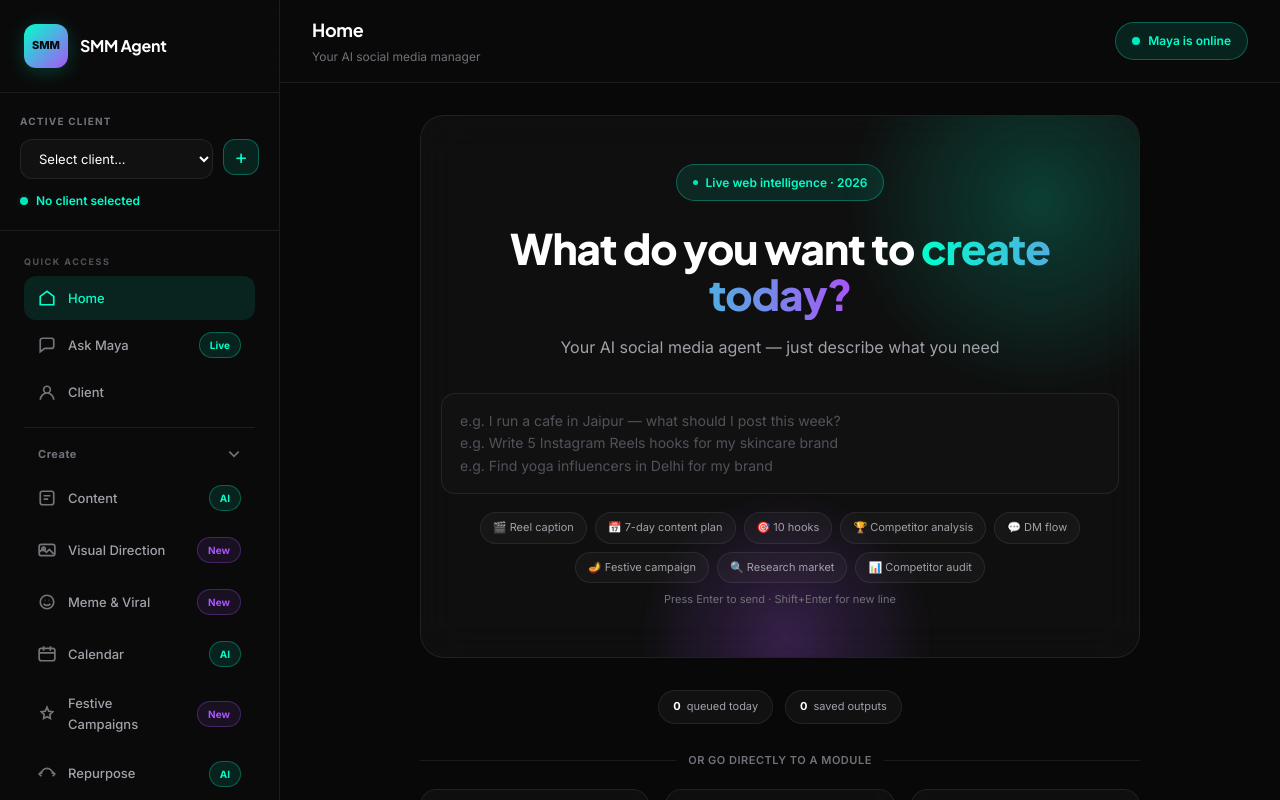
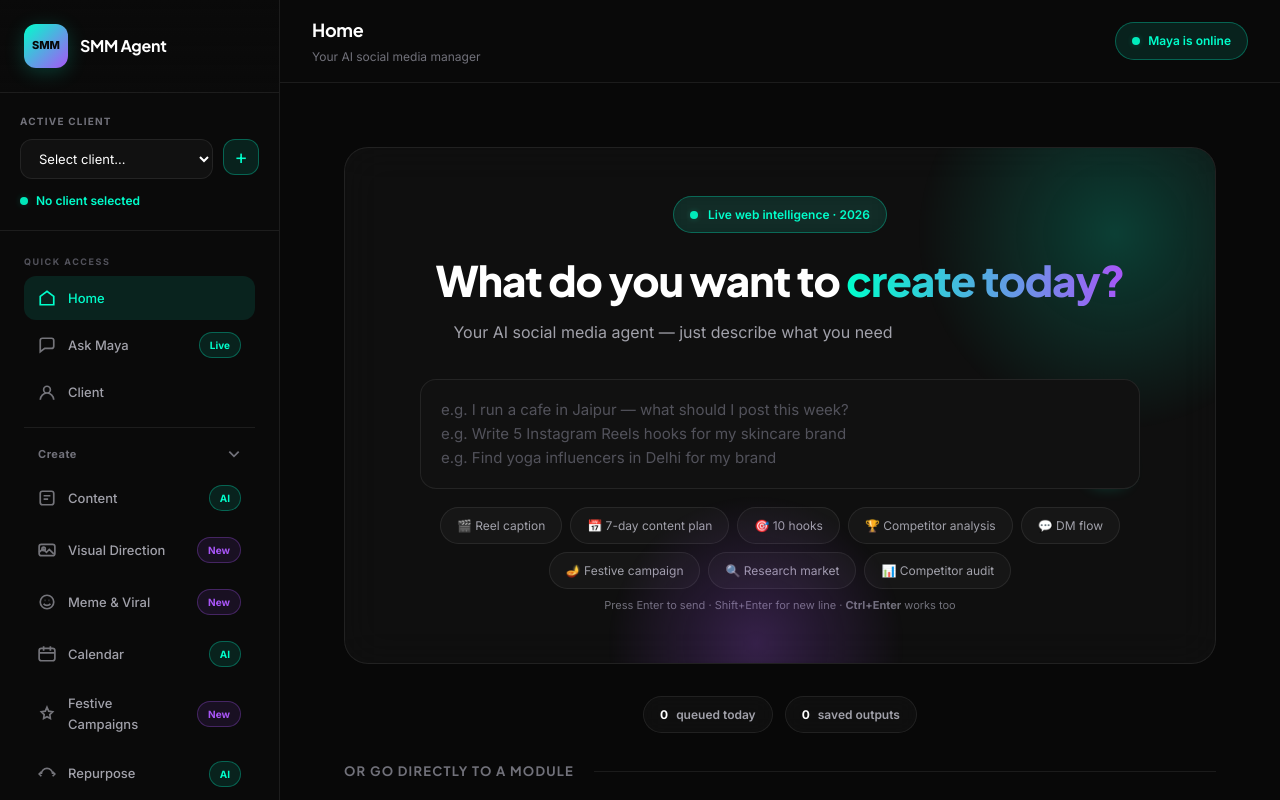
Before and after one commit to Gautam130/smm-agentAI, a Next.js app: page / in a window 1280 px wide. Built offline with nearby package versions, Linux system fonts and the light colour scheme.

Commit message:
Home page - use CSS classes from original

```diff
--- a/app/globals.css
+++ b/app/globals.css
@@ -1368,3 +1368,122 @@ select option {
   background: var(--accent-purple);
   color: #ffffff;
 }
+
+/* ── AGENT INPUT ── */
+#agent-input {
+  width: 100%;
+  background: var(--bg-card);
+  border: 1px solid var(--border-glass);
+  border-radius: var(--radius-lg);
+  padding: 18px 60px 18px 20px;
+  font-size: 15px;
+  font-family: var(--font);
+  color: var(--text-primary);
+  resize: none;
+  outline: none;
+  line-height: 1.6;
+  transition: all var(--duration-fast) var(--ease-premium);
+}
+
+#agent-input:focus {
+  border-color: var(--accent);
+  box-shadow: 0 0 30px var(--accent-glow);
+}
+
+#agent-send-btn {
+  position: absolute;
+  right: 12px;
+  bottom: 12px;
+  width: 40px;
+  height: 40px;
+  border-radius: var(--radius-md);
+  background: linear-gradient(135deg, var(--accent) 0%, #00ccaa 100%);
+  border: none;
+  cursor: pointer;
+  display: flex;
+  align-items: center;
+  justify-content: center;
+  transition: all var(--duration-fast) var(--ease-premium);
+  box-shadow: 0 4px 15px var(--accent-glow);
+}
+
+#agent-send-btn:hover {
+  transform: scale(1.08);
+  box-shadow: 0 6px 25px var(--accent-glow);
+}
+
+/* ── QUICK PROMPTS ── */
+#quick-prompts {
+  display: flex;
+  gap: 8px;
+  flex-wrap: wrap;
+  justify-content: center;
+  margin-bottom: 8px;
+}
+
+#quick-prompts button {
+  font-size: 12px;
+  padding: 8px 16px;
+  border-radius: 24px;
+  border: 0.5px solid var(--border-glass);
+  background: var(--bg-glass);
+  color: var(--text-secondary);
+  cursor: pointer;
+  font-family: var(--font);
+  transition: all var(--duration-fast) var(--ease-premium);
+}
+
+#quick-prompts button:hover {
+  border-color: var(--accent);
+  color: var(--accent);
+  background: var(--accent-dim);
+  box-shadow: 0 0 15px var(--accent-glow);
+}
+
+/* ── AGENT OUTPUT ── */
+#agent-output-box {
+  background: var(--bg-glass);
+  border: 0.5px solid var(--border-glass);
+  border-radius: var(--radius-lg);
+  padding: 24px;
+  font-size: 14px;
+  line-height: 1.85;
+  color: var(--text-primary);
+  min-height: 100px;
+  backdrop-filter: blur(15px);
+  overflow-x: auto;
+  word-wrap: break-word;
+  max-width: 100%;
+}
+
+#agent-output-box table {
+  display: block;
+  overflow-x: auto;
+  white-space: nowrap;
+}
+
+#agent-output-box pre,
+#agent-output-box code {
+  overflow-x: auto;
+  word-wrap: break-word;
+  white-space: pre-wrap;
+}
+
+#agent-output-box a {
+  word-break: break-all;
+}
+
+/* ── H BADGE ── */
+.hbadge {
+  display: flex;
+  align-items: center;
+  gap: 8px;
+  padding: 8px 16px;
+  background: var(--bg-glass);
+  border: 0.5px solid var(--border-glass);
+  border-radius: 24px;
+  font-size: 12px;
+  font-weight: 600;
+  color: var(--text-secondary);
+  backdrop-filter: blur(10px);
+}
--- a/app/page.tsx
+++ b/app/page.tsx
@@ -65,33 +65,24 @@ export default function HomePage() {
   };
 
   return (
-    <div style={{ maxWidth: '720px', margin: '0 auto', textAlign: 'center' }}>
-      <div style={{
-        marginBottom: '32px',
-        padding: '48px 20px',
-        position: 'relative',
-        overflow: 'hidden',
-        borderRadius: '24px',
-        background: 'rgba(255,255,255,0.03)',
-        border: '1px solid rgba(255,255,255,0.08)',
-        backdropFilter: 'blur(20px)'
-      }}>
-        <div style={{ position: 'absolute', top: '-100px', right: '-100px', width: '400px', height: '400px', borderRadius: '50%', background: 'radial-gradient(circle, rgba(0,255,204,0.2) 0%, transparent 70%)', animation: 'float 8s ease-in-out infinite' }}></div>
-        <div style={{ position: 'absolute', bottom: '-150px', left: '30%', width: '300px', height: '300px', borderRadius: '50%', background: 'radial-gradient(circle, rgba(168,85,247,0.25) 0%, transparent 70%)', animation: 'float 10s ease-in-out infinite reverse' }}></div>
-
-        <div style={{ display: 'inline-flex', alignItems: 'center', gap: '8px', padding: '8px 16px', background: 'rgba(0,255,204,0.1)', border: '1px solid rgba(0,255,204,0.3)', borderRadius: '24px', fontSize: '12px', color: '#00ffcc', fontWeight: 600, marginBottom: '24px', position: 'relative', zIndex: 1 }}>
-          <span style={{ width: '5px', height: '5px', borderRadius: '50%', background: '#00ffcc', animation: 'pulse 2s infinite' }}></span>
+    <div className="content-area" style={{ maxWidth: '1200px', margin: '0 auto' }}>
+      {/* Hero Section */}
+      <div className="home-hero" style={{ textAlign: 'center' }}>
+        <div className="hero-eyebrow">
+          <span className="hero-eyebrow-dot"></span>
           Live web intelligence · 2026
         </div>
 
-        <h1 style={{ fontFamily: "'Plus Jakarta Sans', var(--head)", fontSize: '42px', fontWeight: 800, lineHeight: 1.1, marginBottom: '16px', letterSpacing: '-1px', position: 'relative', zIndex: 1 }}>
-          What do you want to <span style={{ background: 'linear-gradient(90deg, #00ffcc, #a855f7)', WebkitBackgroundClip: 'text', WebkitTextFillColor: 'transparent' }}>create today?</span>
+        <h1 className="hero-h1">
+          What do you want to <span>create today?</span>
         </h1>
 
-        <p style={{ fontSize: '16px', color: '#a1a1aa', lineHeight: 1.7, marginBottom: '32px', position: 'relative', zIndex: 1 }}>Your AI social media agent — just describe what you need</p>
+        <p className="hero-p">Your AI social media agent — just describe what you need</p>
 
-        <div style={{ marginBottom: '12px', position: 'relative', zIndex: 1 }}>
+        {/* Agent Input */}
+        <div style={{ position: 'relative', marginBottom: '12px', maxWidth: '720px', margin: '0 auto 12px' }}>
           <textarea
+            id="agent-input"
             value={query}
             onChange={(e) => setQuery(e.target.value)}
             onKeyDown={(e) => { if (e.key === 'Enter' && !e.shiftKey) { e.preventDefault(); handleSearch(); } }}
@@ -99,165 +90,80 @@ export default function HomePage() {
 e.g. Write 5 Instagram Reels hooks for my skincare brand
 e.g. Find yoga influencers in Delhi for my brand"
             rows={3}
-            style={{
-              width: '100%',
-              background: '#111111',
-              border: '1.5px solid rgba(255,255,255,0.08)',
-              borderRadius: '14px',
-              padding: '16px 56px 16px 18px',
-              fontSize: '14px',
-              color: '#ffffff',
-              resize: 'none',
-              outline: 'none',
-              lineHeight: 1.6,
-              transition: 'border 0.2s',
-              fontFamily: 'var(--font)',
-            }}
           />
           <button
+            id="agent-send-btn"
             onClick={handleSearch}
             disabled={loading}
-            style={{
-              position: 'absolute',
-              right: '12px',
-              bottom: '12px',
-              width: '36px',
-              height: '36px',
-              borderRadius: '9px',
-              background: '#00ffcc',
-              border: 'none',
-              cursor: loading ? 'not-allowed' : 'pointer',
-              display: 'flex',
-              alignItems: 'center',
-              justifyContent: 'center',
-              transition: 'all 0.2s',
-              opacity: loading ? 0.5 : 1
-            }}
           >
-            <svg width="16" height="16" viewBox="0 0 16 16" fill="none" stroke="#000" strokeWidth="2"><path d="M3 8h10M9 4l4 4-4 4" /></svg>
+            <svg width="16" height="16" viewBox="0 0 16 16" fill="none" stroke="currentColor" strokeWidth="2"><path d="M3 8h10M9 4l4 4-4 4" /></svg>
           </button>
         </div>
 
-        <div style={{ display: 'flex', gap: '8px', flexWrap: 'wrap', justifyContent: 'center', marginBottom: '8px', position: 'relative', zIndex: 1 }}>
+        {/* Quick Prompts */}
+        <div id="quick-prompts" style={{ marginBottom: '8px' }}>
           {quickPrompts.map((qp, i) => (
-            <button
-              key={i}
-              onClick={() => handleQuickPrompt(qp.prompt)}
-              style={{
-                fontSize: '11px',
-                padding: '6px 12px',
-                borderRadius: '20px',
-                border: '1px solid rgba(255,255,255,0.08)',
-                background: 'rgba(255,255,255,0.03)',
-                color: '#a1a1aa',
-                cursor: 'pointer',
-                fontFamily: 'var(--font)',
-                transition: 'all 0.15s'
-              }}
-            >
+            <button key={i} onClick={() => handleQuickPrompt(qp.prompt)}>
               {qp.label}
             </button>
           ))}
         </div>
 
-        <div style={{ fontSize: '11px', color: '#71717a', position: 'relative', zIndex: 1 }}>Press Enter to send · Shift+Enter for new line</div>
+        <div style={{ fontSize: '11px', color: 'var(--muted)' }}>Press Enter to send · Shift+Enter for new line · <b>Ctrl+Enter</b> works too</div>
       </div>
 
+      {/* Output */}
       {showResults && (
-        <div style={{ marginBottom: '32px', textAlign: 'left', animation: 'fadeSlideIn 0.4s ease' }}>
-          <div style={{ display: 'flex', alignItems: 'center', justifyContent: 'space-between', marginBottom: '12px' }}>
-            <div style={{ fontSize: '12px', fontWeight: 600, color: '#00ffcc', display: 'flex', alignItems: 'center', gap: '6px' }}>
-              <span style={{ width: '6px', height: '6px', borderRadius: '50%', background: '#00ffcc' }}></span>
-              Agent response
-            </div>
+        <div className="output-wrap show">
+          <div className="output-header">
+            <div className="output-label">Agent response</div>
             <div style={{ display: 'flex', gap: '6px' }}>
-              <button style={{ fontSize: '11px', padding: '4px 10px', borderRadius: '6px', border: '1px solid rgba(255,255,255,0.08)', background: 'transparent', color: '#a1a1aa', cursor: 'pointer' }}>Copy</button>
-              <button onClick={() => setShowResults(false)} style={{ fontSize: '11px', padding: '4px 10px', borderRadius: '6px', border: '1px solid rgba(255,255,255,0.08)', background: 'transparent', color: '#71717a', cursor: 'pointer' }}>✕ Clear</button>
+              <button className="copy-output" onClick={() => navigator.clipboard.writeText(results)}>Copy</button>
+              <button className="copy-output" onClick={() => setShowResults(false)} style={{ border: 'none', background: 'transparent' }}>✕ Clear</button>
             </div>
           </div>
-          <div style={{ background: '#111111', border: '1px solid rgba(255,255,255,0.08)', borderRadius: '12px', padding: '20px', fontSize: '13px', lineHeight: 1.8, color: '#ffffff', borderLeft: '2px solid #00ffcc', whiteSpace: 'pre-wrap' }}>
+          <div id="agent-output-box" className="output-box">
             {loading ? 'Thinking...' : results}
           </div>
         </div>
       )}
 
+      {/* Stats Row */}
       <div style={{ display: 'flex', gap: '12px', justifyContent: 'center', flexWrap: 'wrap', marginBottom: '28px' }}>
-        <div style={{ display: 'flex', alignItems: 'center', gap: '6px', padding: '7px 14px', background: '#111111', border: '1px solid rgba(255,255,255,0.08)', borderRadius: '20px', fontSize: '11px', color: '#a1a1aa' }}>
-          <span style={{ fontWeight: 700, color: '#ffffff' }}>0</span> queued today
+        <div className="hbadge">
+          <span style={{ fontWeight: 700, color: 'var(--text-primary)' }}>0</span> queued today
         </div>
-        <div style={{ display: 'flex', alignItems: 'center', gap: '6px', padding: '7px 14px', background: '#111111', border: '1px solid rgba(255,255,255,0.08)', borderRadius: '20px', fontSize: '11px', color: '#a1a1aa' }}>
-          <span style={{ fontWeight: 700, color: '#ffffff' }}>0</span> saved outputs
+        <div className="hbadge">
+          <span style={{ fontWeight: 700, color: 'var(--text-primary)' }}>0</span> saved outputs
         </div>
       </div>
 
-      <div style={{ display: 'flex', alignItems: 'center', gap: '12px', marginBottom: '20px' }}>
-        <div style={{ flex: 1, height: '1px', background: 'rgba(255,255,255,0.08)' }}></div>
-        <div style={{ fontSize: '11px', color: '#71717a', fontWeight: 600, textTransform: 'uppercase', letterSpacing: '0.5px', whiteSpace: 'nowrap' }}>Or go directly to a module</div>
-        <div style={{ flex: 1, height: '1px', background: 'rgba(255,255,255,0.08)' }}></div>
+      {/* Section Divider */}
+      <div className="section-header">
+        <div className="section-title">Or go directly to a module</div>
+        <div className="section-line"></div>
       </div>
 
-      <div style={{ display: 'grid', gridTemplateColumns: 'repeat(auto-fill, minmax(220px, 1fr))', gap: '16px' }}>
+      {/* Module Cards */}
+      <div className="quick-grid">
         {[
-          { title: 'Content', desc: 'Captions, hooks, threads', icon: '✍️', tag: 'AI', tagColor: 'rgba(0,255,204,0.2)', tagText: '#00ffcc', href: '/content' },
-          { title: 'Calendar', desc: 'Full month content plan', icon: '📅', tag: 'AI', tagColor: 'rgba(0,255,204,0.2)', tagText: '#00ffcc', href: '/calendar' },
-          { title: 'Influencers', desc: 'Find, pitch, track', icon: '🤝', tag: 'Live', tagColor: 'rgba(168,85,247,0.2)', tagText: '#a855f7', href: '/influencer' },
-          { title: 'Strategy', desc: 'Audit, trends, growth', icon: '📊', tag: 'Live', tagColor: 'rgba(168,85,247,0.2)', tagText: '#a855f7', href: '/strategy' },
-          { title: 'Bulk Generate', desc: '10 posts in one shot', icon: '⚡', tag: 'New', tagColor: 'rgba(251,191,36,0.1)', tagText: '#fbbf24', href: '/bulk' },
-          { title: 'Listening', desc: 'Monitor, newsjack', icon: '🌐', tag: 'Live', tagColor: 'rgba(0,255,204,0.2)', tagText: '#00ffcc', href: '/listen' },
-          { title: 'Engagement', desc: 'Replies, DMs, crisis', icon: '💬', tag: 'AI', tagColor: 'rgba(168,85,247,0.2)', tagText: '#a855f7', href: '/engage' },
-          { title: 'Post Diagnosis', desc: 'Why did this flop?', icon: '🔬', tag: 'AI', tagColor: 'rgba(239,68,68,0.1)', tagText: '#ef4444', href: '/diagnose' },
+          { title: 'Content', desc: 'Captions, hooks, threads', icon: '✍️', tag: 'AI', class: 'nb-green', href: '/content' },
+          { title: 'Calendar', desc: 'Full month content plan', icon: '📅', tag: 'AI', class: 'nb-green', href: '/calendar' },
+          { title: 'Influencers', desc: 'Find, pitch, track', icon: '🤝', tag: 'Live', class: 'nb-purple', href: '/influencer' },
+          { title: 'Strategy', desc: 'Audit, trends, growth', icon: '📊', tag: 'Live', class: 'nb-purple', href: '/strategy' },
+          { title: 'Bulk Generate', desc: '10 posts in one shot', icon: '⚡', tag: 'New', class: 'nb-amber', href: '/bulk' },
+          { title: 'Listening', desc: 'Monitor, newsjack', icon: '🌐', tag: 'Live', class: 'nb-green', href: '/listen' },
+          { title: 'Engagement', desc: 'Replies, DMs, crisis', icon: '💬', tag: 'AI', class: 'nb-purple', href: '/engage' },
+          { title: 'Post Diagnosis', desc: 'Why did this flop?', icon: '🔬', tag: 'AI', class: 'nb-amber', href: '/diagnose' },
         ].map((card, i) => (
-          <a key={i} href={card.href} style={{ textDecoration: 'none' }}>
-            <div style={{
-              background: 'rgba(255,255,255,0.03)',
-              border: '1px solid rgba(255,255,255,0.08)',
-              borderRadius: '16px',
-              padding: '24px',
-              cursor: 'pointer',
-              transition: 'all 0.4s ease',
-              textAlign: 'left',
-              position: 'relative',
-              overflow: 'hidden',
-              backdropFilter: 'blur(15px)',
-            }}>
-              <div style={{
-                position: 'absolute',
-                inset: 0,
-                background: 'linear-gradient(135deg, rgba(0,255,204,0.03) 0%, transparent 60%)',
-                opacity: 0,
-                transition: 'opacity 0.3s',
-              }}
-              className="card-hover"
-              />
-              <span style={{ fontSize: '28px', marginBottom: '16px', display: 'block' }}>{card.icon}</span>
-              <div style={{ fontFamily: "'Plus Jakarta Sans', var(--head)", fontSize: '15px', fontWeight: 700, color: '#ffffff', marginBottom: '8px' }}>{card.title}</div>
-              <div style={{ fontSize: '13px', color: '#71717a', lineHeight: 1.5 }}>{card.desc}</div>
-              <span style={{
-                display: 'inline-block',
-                fontSize: '10px',
-                padding: '5px 12px',
-                borderRadius: '20px',
-                marginTop: '14px',
-                fontWeight: 700,
-                background: card.tagColor,
-                border: `0.5px solid ${card.tagColor}`,
-                color: card.tagText
-              }}>{card.tag}</span>
-            </div>
+          <a key={i} href={card.href} className="q-card">
+            <span className="q-icon">{card.icon}</span>
+            <div className="q-title">{card.title}</div>
+            <div className="q-desc">{card.desc}</div>
+            <span className={`nbadge ${card.class}`}>{card.tag}</span>
           </a>
         ))}
       </div>
-
-      <style jsx global>{`
-        .card-hover:hover {
-          opacity: 1 !important;
-        }
-        a > div:hover {
-          border-color: rgba(0,255,204,0.2) !important;
-          transform: translateY(-4px);
-          box-shadow: 0 12px 40px rgba(0,0,0,0.5), 0 0 30px rgba(0,255,204,0.1);
-        }
-      `}</style>
     </div>
   );
 }
```
